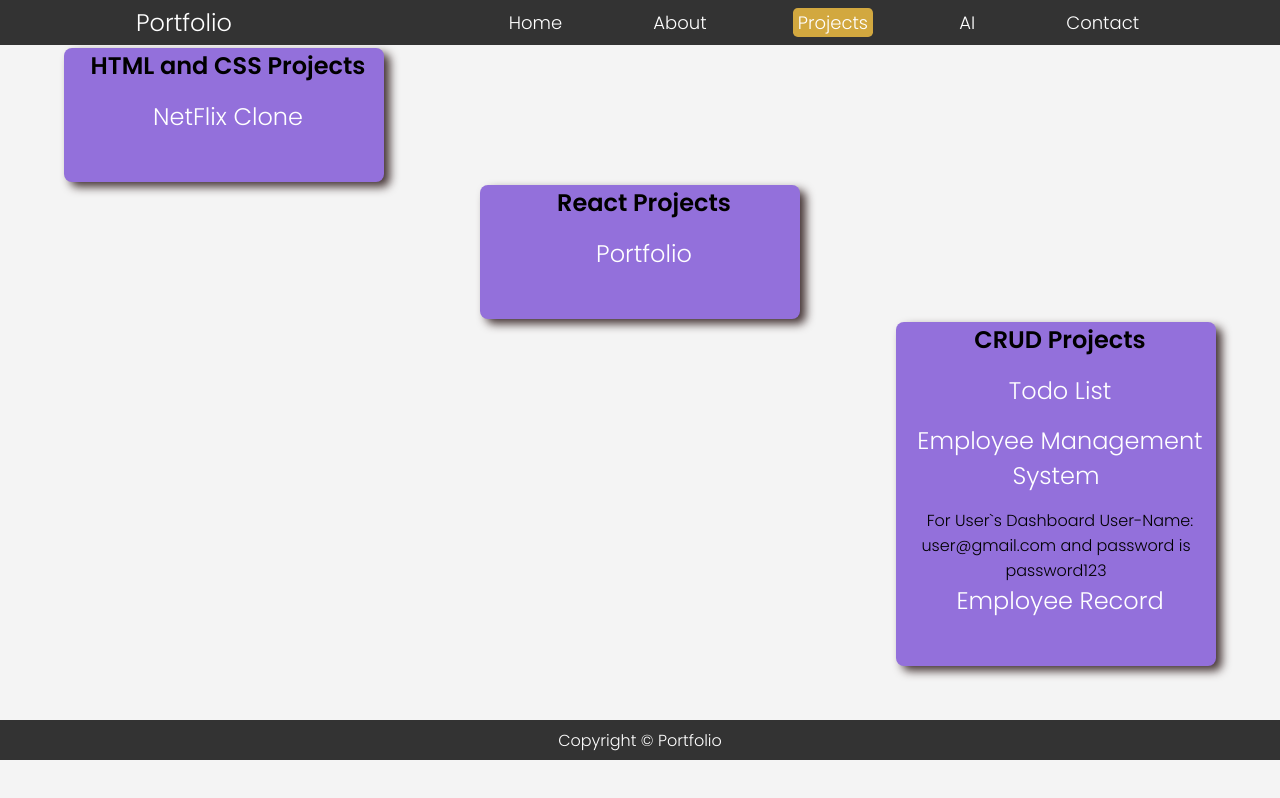
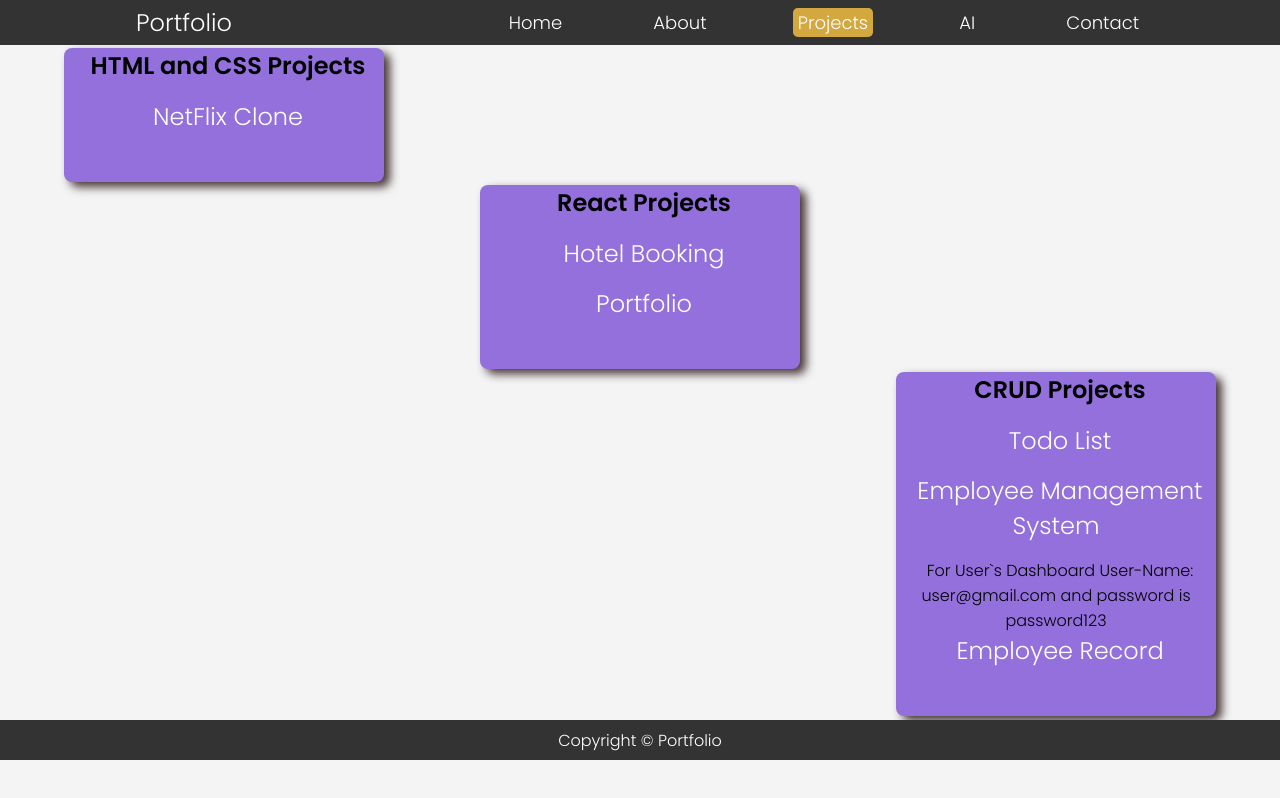
Before and after one commit to premgc2025/prem-portfolio, a React (Vite) app: page /projects in a window 1280 px wide. Built offline with nearby package versions, Linux system fonts and the light colour scheme.

Commit message:
Added Hotel link in Project

```diff
--- a/src/components/Projects.jsx
+++ b/src/components/Projects.jsx
@@ -3,7 +3,7 @@
 import React, { useRef } from 'react';
 import { motion } from 'framer-motion';
 import { Link } from 'react-router-dom';
-import {url_netflix,url_ems,url_erecord, url_todo}from '../helper';
+import {url_netflix,url_ems,url_erecord, url_todo, url_prashant_hotel}from '../helper';
 
 
 const Projects = () => {
@@ -38,6 +38,7 @@ const Projects = () => {
       <div className="projects project2" ref={project2Ref} >
         <h2>React Projects</h2>
         <ul>
+          <li> <Link to={url_prashant_hotel} target='_blank' > Hotel Booking </Link> </li>
           <li> <Link to="/" target='_blank' > Portfolio </Link> </li>
 
 
--- a/src/helper.js
+++ b/src/helper.js
@@ -3,7 +3,8 @@ const url_netflix = "https://netflix-clone-three-ashy-82.vercel.app"
 const url_ems = "https://emsfrontend-nine.vercel.app/"
 const url_erecord = "https://premg-mern-project.netlify.app/"
 const url_todo = "https://todolist-ochre-pi-81.vercel.app"
+const url_prashant_hotel = "https://prashant-hotel.vercel.app"
 // const url_email_api = "http://localhost:3000"
 const url_email_api = "https://emailapi-brown.vercel.app"
 
-export {url_netflix, url_ems, url_erecord, url_email_api, url_todo};
+export {url_netflix, url_ems, url_erecord, url_email_api, url_todo,url_prashant_hotel};
```
